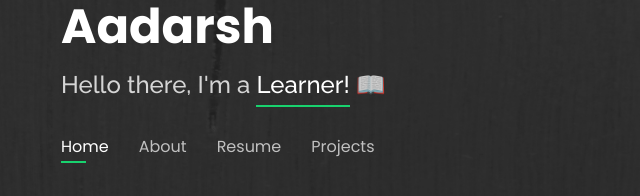
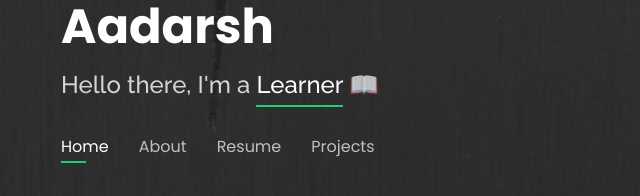
Before and after one commit to Itsaadarsh/aadar.sh, a plain HTML site: page index.html in a window 1280 px wide. Shown: the part 279-475 px from the top of the page, 21-661 px from the left. Drawn offline with nearby package versions, Linux system fonts and the light colour scheme.

Commit message:
Update index.html

```diff
--- a/index.html
+++ b/index.html
@@ -30,7 +30,7 @@
     <div class="container">
 
       <h1><a href="/" title="Home">Aadarsh</a></h1>
-      <h2>Hello there, I'm a <span>Learner!</span> 📖</h2>
+      <h2>Hello there, I'm a <span>Learner</span> 📖</h2>
 
       <nav id="navbar" class="navbar">
         <ul>
```
